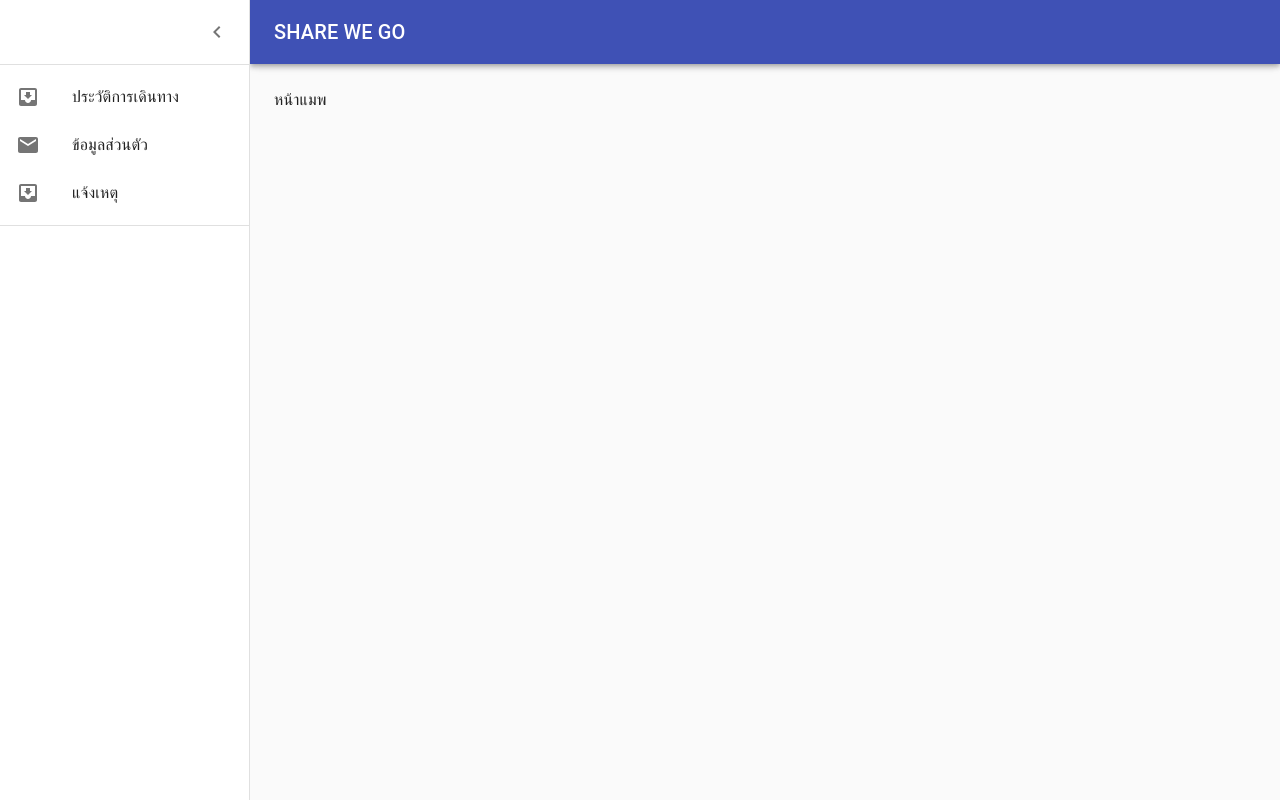
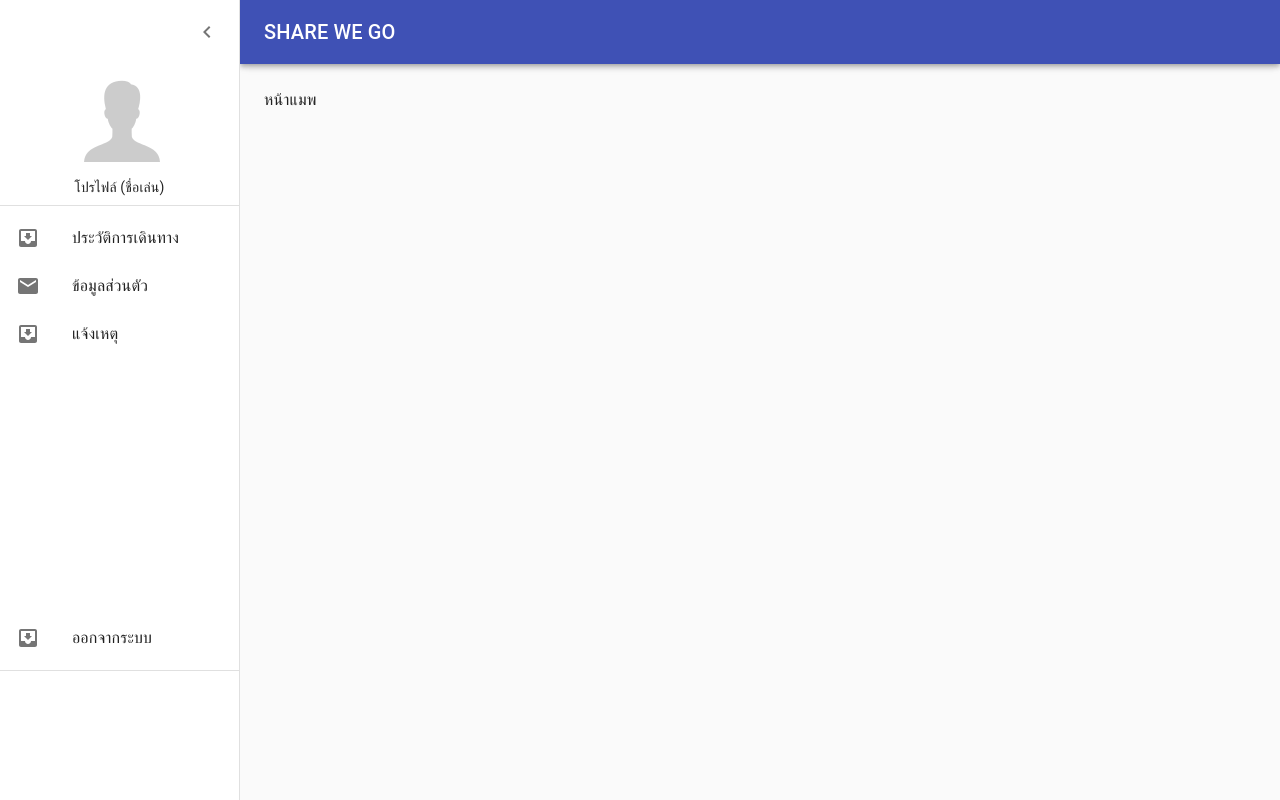
Before and after one commit to postgeno159/Menu-share-we-go, a React (Create React App) app: page / in a window 1280 px wide. Both pictures are taken after a click on the button "open drawer". Built offline with nearby package versions, Linux system fonts and the light colour scheme.

Commit message:
Menu V.3

```diff
--- a/src/App.js
+++ b/src/App.js
@@ -1,14 +1,15 @@
 import React from 'react';
-import logo from './logo.svg';
+// import logo from './logo.svg';
 import './App.css';
 
 import Menu from './compronents/Menu'
-
+import History from './compronents/History'
 
 function App() {
   return (
     <React.Fragment>
       <Menu></Menu>
+      {/* <History></History> */}
     </React.Fragment>
 
 
--- /dev/null
+++ b/src/compronents/History/index.js
@@ -0,0 +1,53 @@
+import React from 'react';
+import { makeStyles } from '@material-ui/core/styles';
+import List from '@material-ui/core/List';
+import ListItem from '@material-ui/core/ListItem';
+import ListItemIcon from '@material-ui/core/ListItemIcon';
+import ListItemText from '@material-ui/core/ListItemText';
+import Divider from '@material-ui/core/Divider';
+import InboxIcon from '@material-ui/icons/Inbox';
+import DraftsIcon from '@material-ui/icons/Drafts';
+
+const useStyles = makeStyles(theme => ({
+  root: {
+    width: '100%',
+    maxWidth: 360,
+    backgroundColor: theme.palette.background.paper,
+  },
+}));
+
+function ListItemLink(props) {
+  return <ListItem button component="a" {...props} />;
+}
+
+export default function SimpleList() {
+  const classes = useStyles();
+
+  return (
+    <div className={classes.root}>
+      <List component="nav" aria-label="main mailbox folders">
+        <ListItem button>
+          <ListItemIcon>
+            <InboxIcon />
+          </ListItemIcon>
+          <ListItemText primary="Inbox" />
+        </ListItem>
+        <ListItem button>
+          <ListItemIcon>
+            <DraftsIcon />
+          </ListItemIcon>
+          <ListItemText primary="Drafts" />
+        </ListItem>
+      </List>
+      <Divider />
+      <List component="nav" aria-label="secondary mailbox folders">
+        <ListItem button>
+          <ListItemText primary="Trash" />
+        </ListItem>
+        <ListItemLink href="#simple-list">
+          <ListItemText primary="Spam" />
+        </ListItemLink>
+      </List>
+    </div>
+  );
+}
--- a/src/compronents/Menu/index.js
+++ b/src/compronents/Menu/index.js
@@ -17,9 +17,10 @@
 import ListItemText from '@material-ui/core/ListItemText';
 import InboxIcon from '@material-ui/icons/MoveToInbox';
 import MailIcon from '@material-ui/icons/Mail';
+import im3 from '../../image/im3.png'
+import { border } from '@material-ui/system';
 
-const drawerWidth = 250;
-
+const drawerWidth = 240;
 const useStyles = makeStyles(theme => ({
   root: {
     display: 'flex',
@@ -73,8 +74,10 @@
       duration: theme.transitions.duration.enteringScreen,
     }),
     marginLeft: 0,
+
   },
 }));
+
 
 export default function PersistentDrawerLeft() {
   const classes = useStyles();
@@ -127,9 +130,28 @@
             {theme.direction === 'ltr' ? <ChevronLeftIcon /> : <ChevronRightIcon />}
           </IconButton>
         </div>
+          <List>
+          <center>
+            <img src={im3}></img>
+            <br></br>
+              โปรไฟล์ (ชื่อเล่น)
+          </center>
+          </List>
         <Divider />
         <List>
           {['ประวัติการเดินทาง', 'ข้อมูลส่วนตัว', 'แจ้งเหตุ'].map((text, index) => (
+            <ListItem button key={text}>
+              <ListItemIcon>{index % 2 === 0 ? <InboxIcon /> : <MailIcon />}</ListItemIcon>
+              <ListItemText primary={text} />
+            </ListItem>
+          ))}
+        </List>
+        <br></br> <br></br><br></br><br></br> <br></br><br></br><br></br>
+        <br></br> <br></br> <br></br><br></br><br></br>
+
+        <List>
+          {['ออกจากระบบ'].map((text, index) => (
+
             <ListItem button key={text}>
               <ListItemIcon>{index % 2 === 0 ? <InboxIcon /> : <MailIcon />}</ListItemIcon>
               <ListItemText primary={text} />
@@ -150,5 +172,8 @@
 
        </main>
     </div>
+
+
+
   );
 }
```
Also changed, not shown: src/im3.png (added), src/image/im3.png (added).
